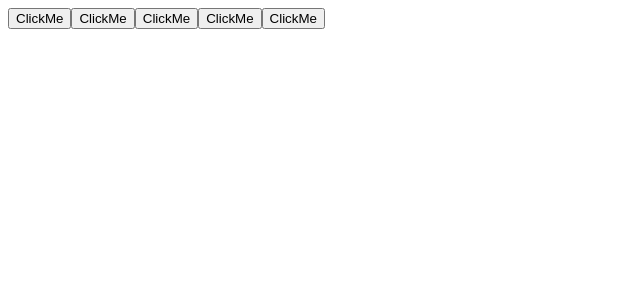
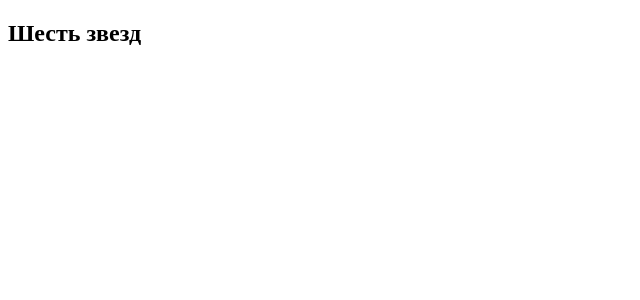
Before and after one commit to and-adad/simple-react-app, a React (Vite) app: page / in a window 1280 px wide. Shown: the top 300 px of the page, without its empty margins (0-640 px from the left). Built offline with nearby package versions, Linux system fonts and the light colour scheme.

Commit message:
Отреднерим название одного из кинотеатров До сих пор мы работаем в main.js чтобы показать работу реакта

```diff
--- a/src/main.jsx
+++ b/src/main.jsx
@@ -1,17 +1,17 @@
 import ReactDOM from 'react-dom/client';
 import React from 'react';
+import { cinemas } from './constants/mock';
 
 const rootElement = document.getElementById("root");
 
 const root = ReactDOM.createRoot(rootElement);
 
 root.render(
-  <div id='myDiv'>
-    <button>ClickMe</button>
-    <button>ClickMe</button>
-    <button>ClickMe</button>
-    <button>ClickMe</button>
-    <button>ClickMe</button>
+  <div>
+    <div>
+      <h2>{cinemas[0].name}</h2>
+    </div>
+
   </div>
 );
 
```
